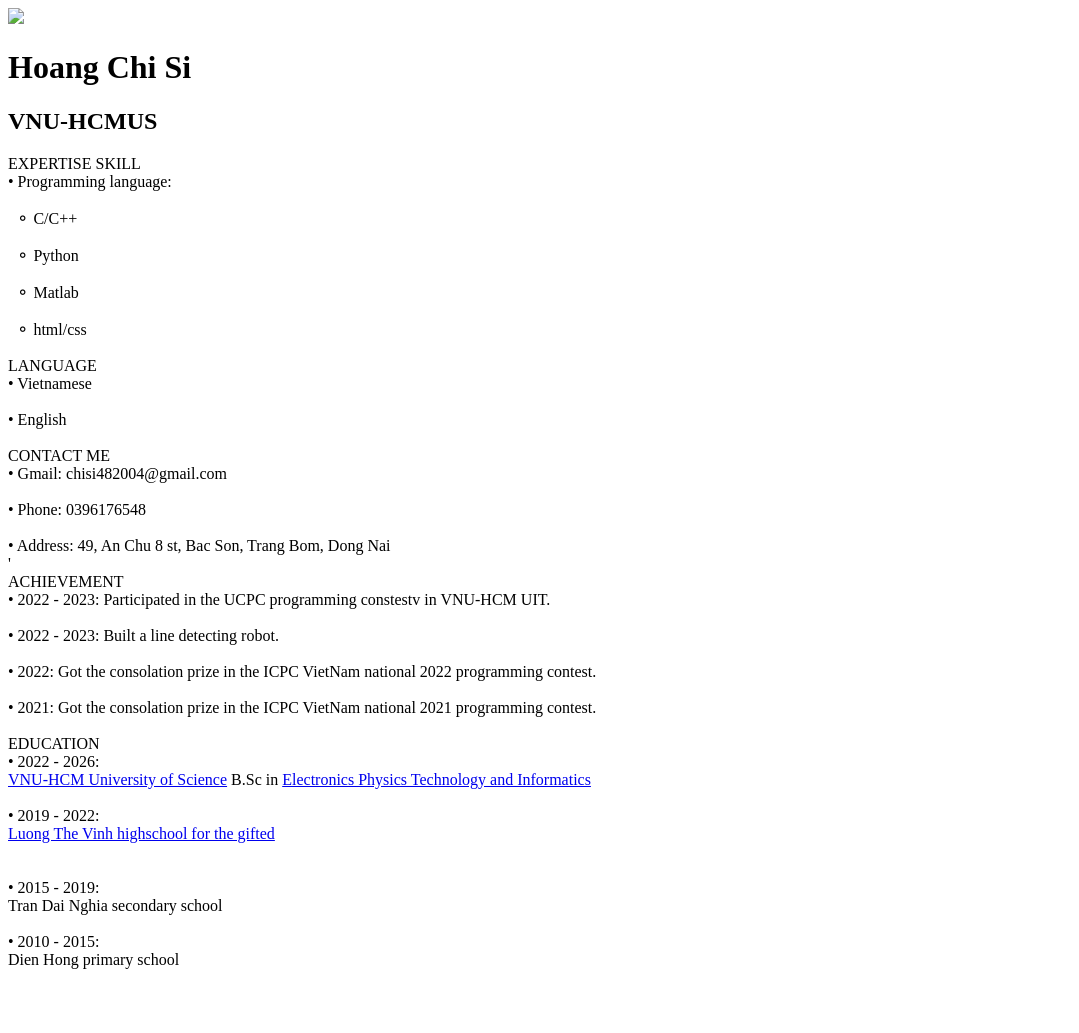
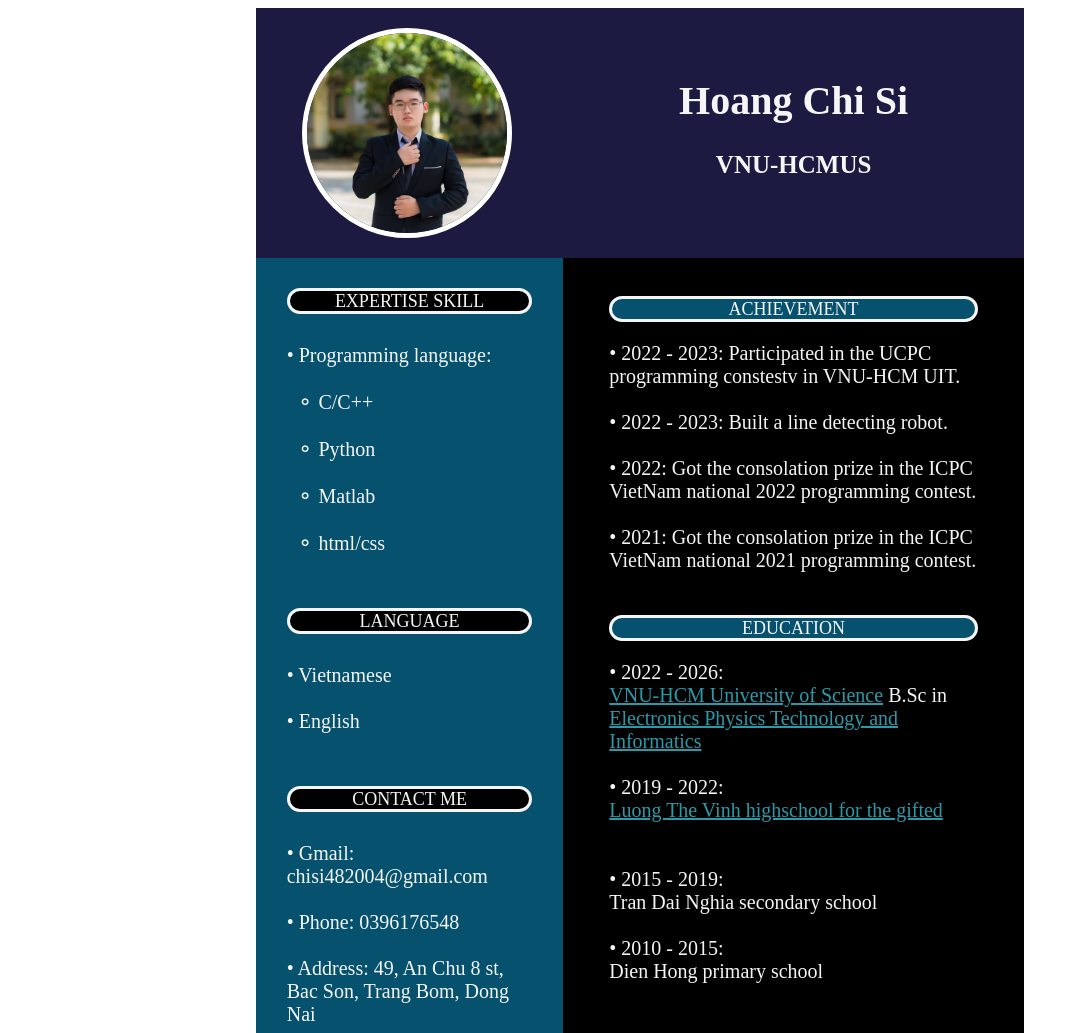
Before and after one commit to Hoangchisi/Hoangchisi, a plain HTML site: page index.html in a window 1280 px wide. Shown: the whole page, without its empty margins (0-1079 px from the left). Before the commit the page ends 995 px from the top, so only its background shows below. Drawn offline with Linux system fonts and the light colour scheme; the site is published under a folder, as on GitHub Pages, so addresses that start at the root find nothing; a script that the page names is missing.

Commit message:
Update index.html

```diff
--- a/index.html
+++ b/index.html
@@ -5,13 +5,13 @@
     <meta http-equiv='X-UA-Compatible' content='IE=edge'>
     <title>Hoang Chi Si's profile</title>
     <meta name='viewport' content='width=device-width, initial-scale=1'>
-    <link rel='stylesheet' type='text/css' media='screen' href='/src/style/main.css'>
+    <link rel='stylesheet' type='text/css' media='screen' href='./src/style/main.css'>
     <script src='main.js'></script>
 </head>
 <body>
     <div>
         <!-- <a href="https://www.youtube.com/watch?v=dQw4w9WgXcQ"> -->
-        <div class="avatar"> <img src="/src/imgane/avatar.jpg"> </div>
+        <div class="avatar"> <img src="./src/imgane/avatar.jpg"> </div>
         <div class="name">
             <h1> Hoang Chi Si </h1>
             <h2> VNU-HCMUS </h2>
```
